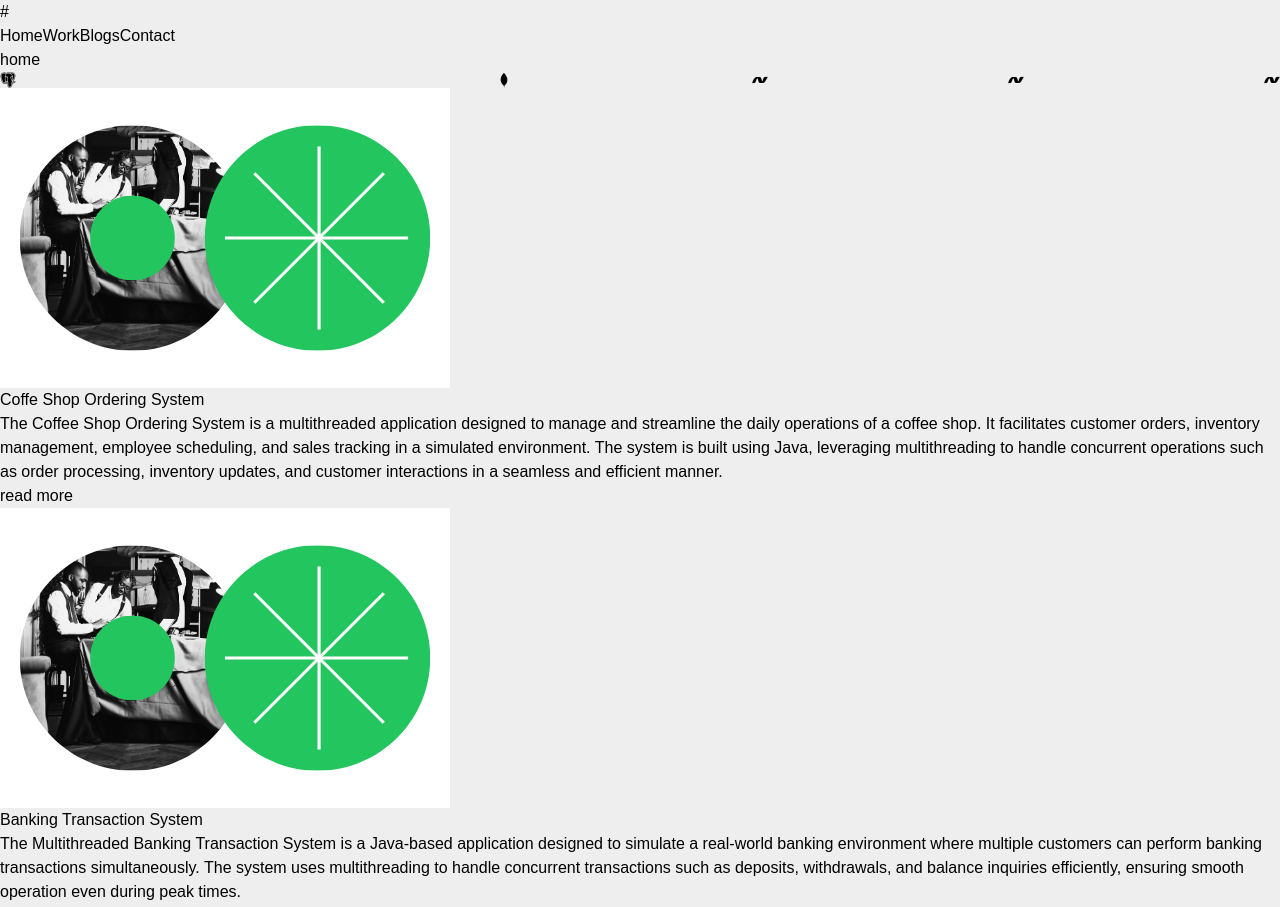
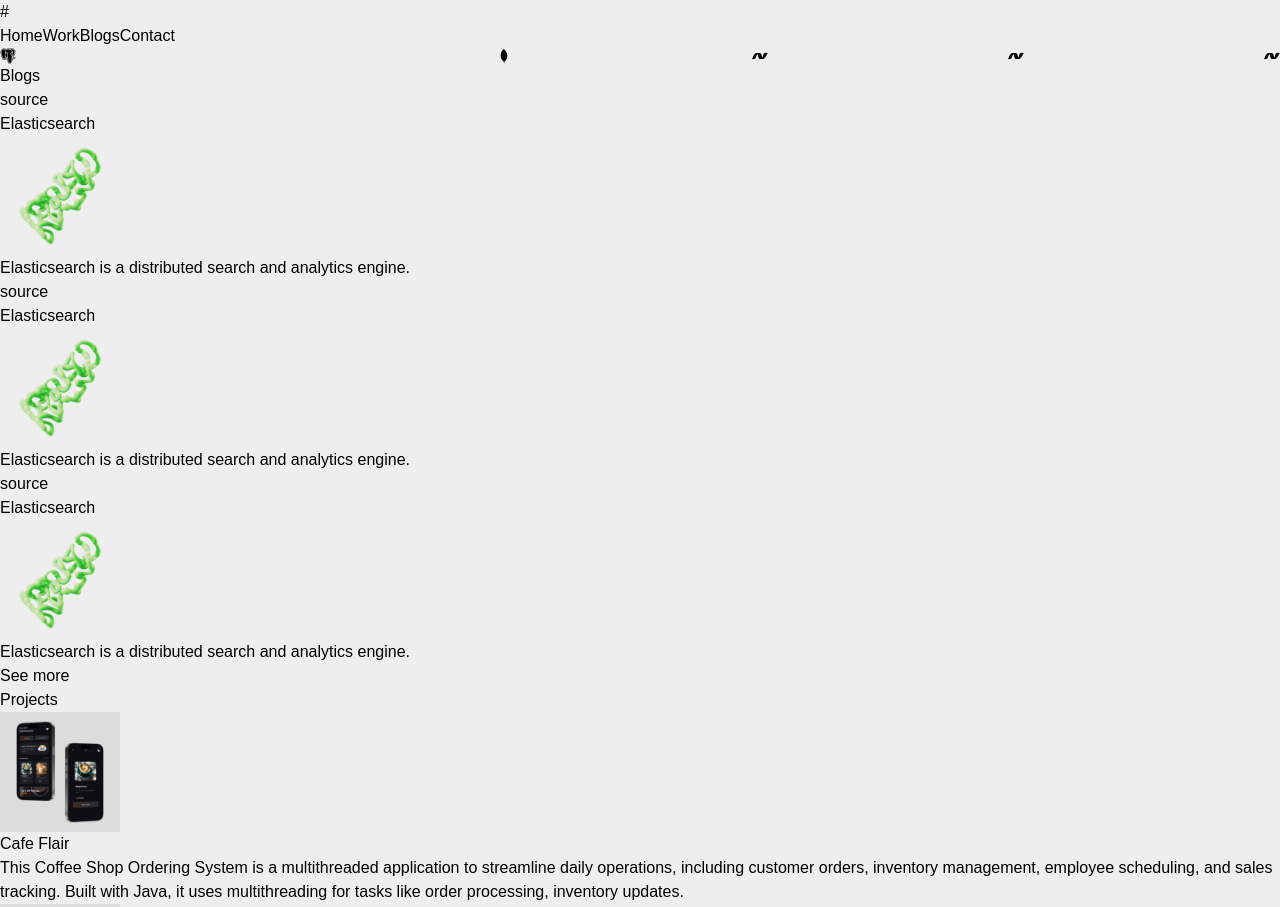
Before and after one commit to Kaveeshakavindi/portfolio, a Next.js app: page / in a window 1280 px wide. Shown: the top 907 px of the page. Built offline with nearby package versions, Linux system fonts and the light colour scheme.

Commit message:
implemented projects card, blog card.

```diff
--- a/data.json
+++ b/data.json
@@ -1,14 +1,40 @@
 {
     "projects": [
         {
-            "title": "Coffe Shop Ordering System",
-            "Description": "The Coffee Shop Ordering System is a multithreaded application designed to manage and streamline the daily operations of a coffee shop. It facilitates customer orders, inventory management, employee scheduling, and sales tracking in a simulated environment. The system is built using Java, leveraging multithreading to handle concurrent operations such as order processing, inventory updates, and customer interactions in a seamless and efficient manner.",
-            "link": "https://github.com/Kaveeshakavindi/CoffeeShopOrderingSystem"
+            "title": "Cafe Flair",
+            "Description": "This Coffee Shop Ordering System is a multithreaded application to streamline daily operations, including customer orders, inventory management, employee scheduling, and sales tracking. Built with Java, it uses multithreading for tasks like order processing, inventory updates.",
+            "link": "https://github.com/Kaveeshakavindi/CoffeeShopOrderingSystem",
+            "img": "/images/cafeflair.png"
         },
         {
             "title": "Banking Transaction System",
-            "Description": "The Multithreaded Banking Transaction System is a Java-based application designed to simulate a real-world banking environment where multiple customers can perform banking transactions simultaneously. The system uses multithreading to handle concurrent transactions such as deposits, withdrawals, and balance inquiries efficiently, ensuring smooth operation even during peak times.",
-            "link": "https://github.com/Kaveeshakavindi/BankingTransactionSystem"
+            "Description": "The Multithreaded Banking Transaction System is a Java app that simulates a real-world banking environment. It supports simultaneous transactions like deposits, withdrawals, and balance inquiries using multithreading, ensuring efficient handling and smooth operation during peak times.",
+            "link": "https://github.com/Kaveeshakavindi/BankingTransactionSystem",
+            "img" : "/images/cafeflair.png"
         }
-    ]
+    ],
+    "blogs": [
+    {
+        "id" : 1,
+        "title": "Elasticsearch",
+        "description": "Elasticsearch is a distributed search and analytics engine.",
+        "img": "/images/elastic.png",
+        "link" :"https://github.com/Kaveeshakavindi/BankingTransactionSystem"
+    },
+    {
+        "id": 2,
+        "title": "Elasticsearch",
+        "description": "Elasticsearch is a distributed search and analytics engine.",
+        "img": "/images/elastic.png",
+        "link" :"https://github.com/Kaveeshakavindi/BankingTransactionSystem"
+    },
+    {
+        "id": 3,
+        "title": "Elasticsearch",
+        "description": "Elasticsearch is a distributed search and analytics engine.",
+        "img": "/images/elastic.png",
+        "link" :"https://github.com/Kaveeshakavindi/BankingTransactionSystem"
+    }
+]
+
 }
--- a/src/app/globals.css
+++ b/src/app/globals.css
@@ -9,7 +9,7 @@
 
 @media (prefers-color-scheme: dark) {
   :root {
-    --background: #f5f5f5;
+    --background: #faf9f9;
     --foreground: #000000;
   }
 }
--- a/src/app/page.tsx
+++ b/src/app/page.tsx
@@ -4,10 +4,14 @@ import Image from 'next/image'
 import blogImg from '../assets/heroImg.png'
 import BlogCard from '@/components/blogCard'
 import data from '../../data.json'
+import Link from 'next/link'
+import MiniCard from '@/components/miniCard'
 const Page = () => {
   return (
     <>
-      <div className='section-1 rounded-xl m-4 bg-white p-4'>home</div>
+      <div className='section-1 rounded-xl m-4 bg-white p-4'>
+
+      </div>
       <div className='marquee rounded-xl m-4 bg-white p-4 '>
         <span className='w-full flex'>
           <i className='devicon-postgresql-plain text-3xl'></i>
@@ -18,8 +22,27 @@ const Page = () => {
           <i className='devicon-dot-net-plain text-3xl'></i>
         </span>
       </div>
+
+      {/**Blogs */}
       <div className='section-3 rounded-xl m-4 bg-white p-4'>
+      <div className='m-4 font-bold text-lg'>Blogs</div>
+        <div className='flex justify-between'>
+          {data.blogs.map((blog, index)=> (
+            <MiniCard
+            key={index}
+            image={blog.img}
+            title={blog.title}
+            description={blog.description}
+            />
+          ))}
 
+        </div>
+        <div className='m-4 text-xs text-right text-gray-400'>
+          <Link href='/blog'>See more </Link></div>
+        </div>
+        {/**projects */}
+        <div className='section-3 rounded-xl m-4 bg-white p-4'>
+        <div className='m-4 font-bold text-lg'>Projects</div>
         <div>
           {data.projects.map((project, index) => (
             <BlogCard
@@ -27,10 +50,14 @@ const Page = () => {
             title={project.title}
             description={project.Description}
             link={project.link}
+            image={project.img}
             />
           ))}
         </div>
+        <div className='m-4 text-xs text-right text-gray-400'>
+          <Link href='/work'>See more </Link></div>
       </div>
+
       <div className='section-1 rounded-xl m-4 bg-white p-4'>footer</div>
     </>
   )
--- a/src/components/blogCard.tsx
+++ b/src/components/blogCard.tsx
@@ -6,20 +6,22 @@ interface BlogCardProps {
     title: string;
     description: string;
     link: string;
+    image: string
   }
 
-const blogCard: React.FC<BlogCardProps>= ({title, description, link}) => {
+const blogCard: React.FC<BlogCardProps>= ({title, description, link, image}) => {
     return (
-        <div className='bg-white h-[10rem] rounded-lg flex relative'>
-            <div className='bg-gray-100 rounded-lg flex relative m-2 w-full'>
-                <Image src={blogImg} alt='blog' className='rounded-lg flex h-auto w-auto m-4' />
-                <div className='flex flex-col justify-between m-1 p-4 '>
-                    <h1 className='font-bold'>{title}</h1>
-                    <p className='text-justify text-sm h-[4rem] overflow-hidden'>{description}</p>
-                    <p className='text-xs text-gray-500'><a href={link}>read more</a></p>
+        <a href={link}>
+        <div className='bg-white h-[10rem] rounded-lg flex relative '>
+            <div className='bg-slate-50 rounded-lg flex relative m-1 w-full'>
+            <Image src={image} alt="blog" width={120} height={100} className="rounded-lg m-4" />
+            <div className='flex flex-col justify-between m-1 p-4 '>
+                    <h1 className='font-bold md:text-lg lg:text-lg xl:text-lg '>{title}</h1>
+                    <p className='text-justify text-xs text-gray-400 md:text-xs lg:text-sm xl:text-lg '>{description}</p>
                 </div>
             </div>
         </div>
+        </a>
     )
 }
 
--- /dev/null
+++ b/src/components/miniCard.tsx
@@ -0,0 +1,34 @@
+import React from 'react'
+import Image from 'next/image'
+
+interface miniCardProps{
+title: string;
+description: string;
+image: string
+}
+const miniCard:React.FC<miniCardProps> = ({image, title, description}) => {
+  return (
+    <div className='bg-slate-50 rounded-lg p-4 text-left w-full m-2 '>
+        <div className='text-gray-400 text-xs'>
+            source
+        </div>
+        <div className='text-black font-bold text-lg py-3'>
+            {title}
+        </div>
+        <div className='flex justify-center'>
+            <Image
+                src={image}
+                alt="blog"
+                width={120}
+                height={100}
+                className="rounded-lg"
+            />
+        </div>
+        <div className='text-gray-400 text-xs py-3'>
+            {description}
+        </div>
+    </div>
+  )
+}
+
+export default miniCard
```
Also changed, not shown: public/images/cafeflair.png (added), public/images/elastic.png (added).
